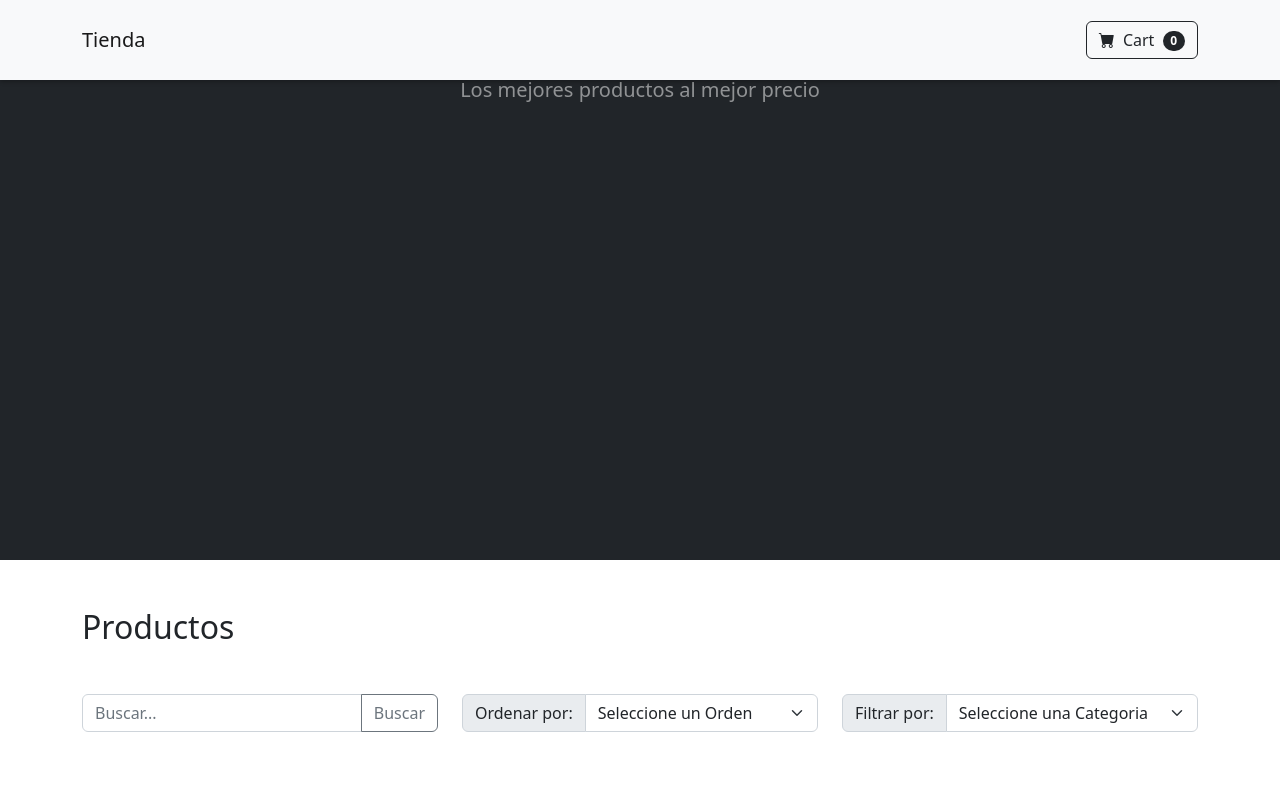
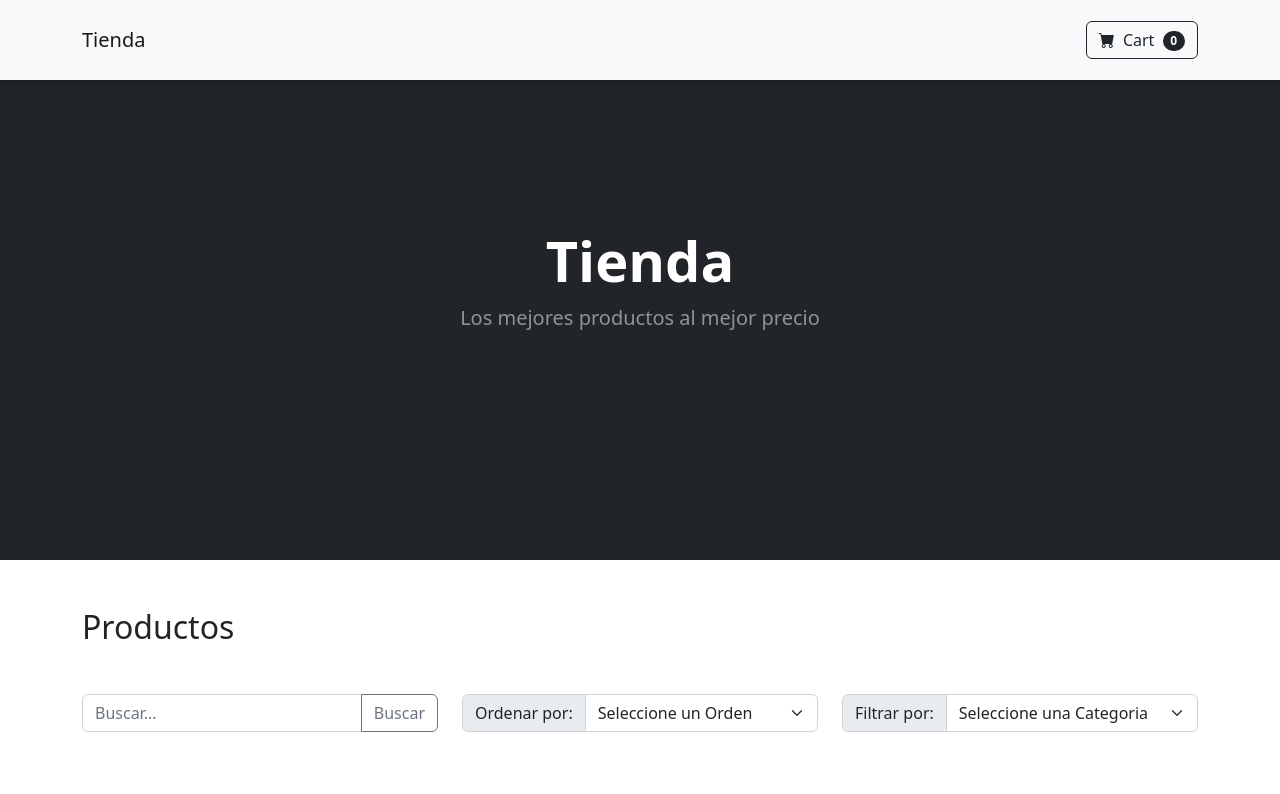
Before and after one commit to JuacCrack/Shop, a plain HTML site: page index.html in a window 1280 px wide. Shown: the top 794 px of the page. Drawn offline with nearby package versions, Linux system fonts and the light colour scheme; some packages are replaced by stand-ins of ours; a script that the page names is missing.

Commit message:
fix center && utils

```diff
--- a/index.html
+++ b/index.html
@@ -24,6 +24,13 @@
       href="https://cdn.jsdelivr.net/npm/sweetalert2@11.5.1/dist/sweetalert2.min.css"
     />
     <script src="https://cdn.jsdelivr.net/npm/sweetalert2@11.5.1/dist/sweetalert2.all.min.js"></script>
+    <style>
+      .center {
+        display: flex;
+        justify-content: center;
+        align-items: center;
+      }
+    </style>
   </head>
   <body>
     <!-- Navigation-->
```
Also changed, not shown: Carrito/index.html (+4 -4 lines).
